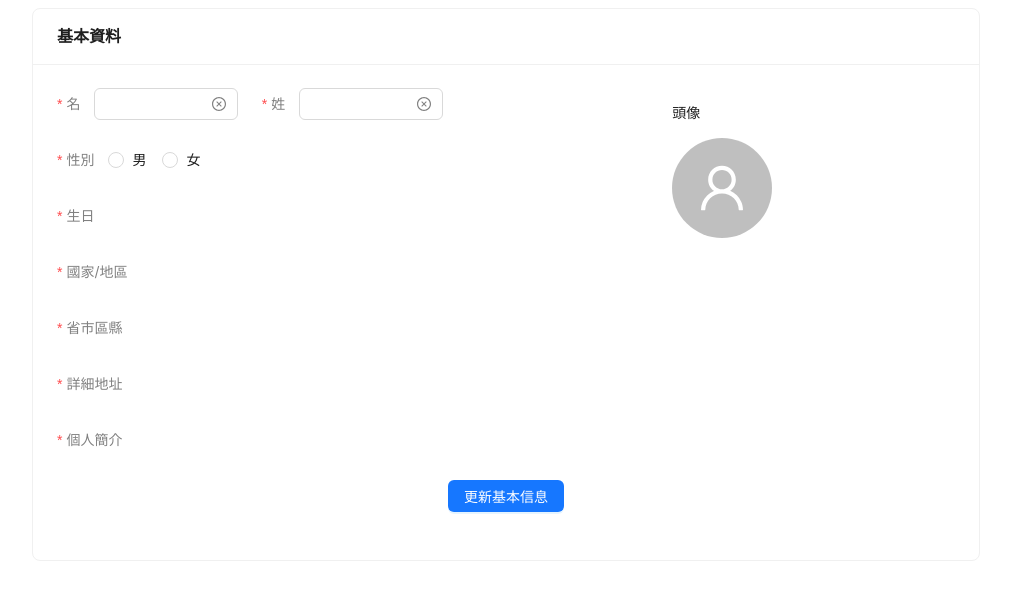
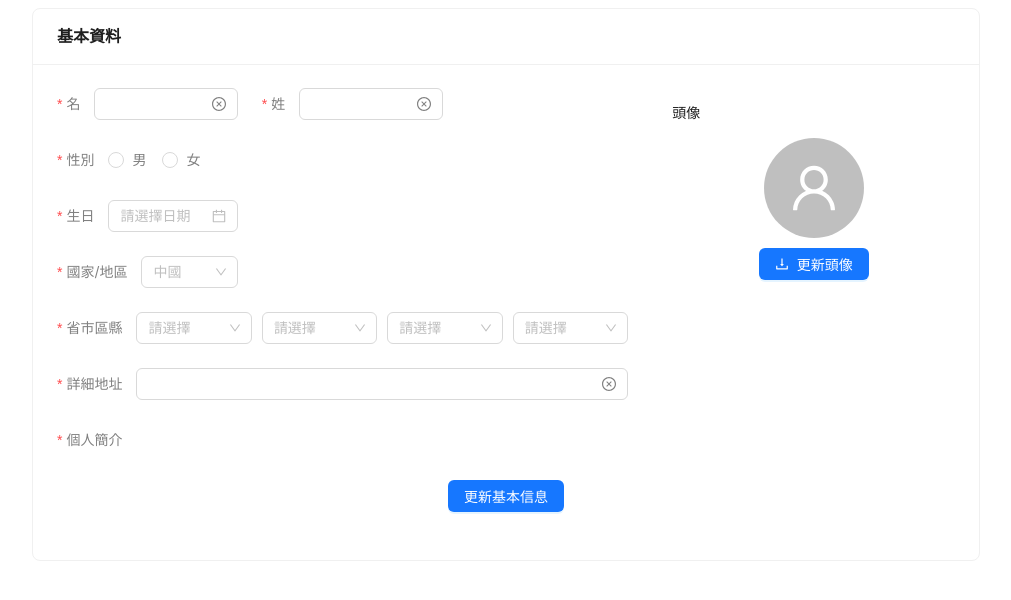
Before and after one commit to Briantam0422/xoocity-demo, a Next.js app: page / in a window 1280 px wide. Shown: the top 600 px of the page, without its empty margins (134-1145 px from the left). Built offline with nearby package versions, Linux system fonts and the light colour scheme.

Commit message:
Feature: add data picker component

```diff
--- /dev/null
+++ b/app/components/DatePicker/DatePickerSelectDay.tsx
@@ -0,0 +1,18 @@
+import type { DatePickerProps } from "antd";
+import { DatePicker, Space } from "antd";
+
+type tProp = {
+    placeholder : string
+}
+
+const onChange: DatePickerProps["onChange"] = (date, dateString) => {
+  console.log(date, dateString);
+};
+
+export default function DatePickerSelectDay({ placeholder }:tProp) {
+  return (
+    <>
+      <DatePicker placeholder={placeholder} onChange={onChange} />
+    </>
+  );
+}
--- a/app/page.tsx
+++ b/app/page.tsx
@@ -9,13 +9,16 @@ import {
   Button,
   Avatar,
   Radio,
+  Space,
+  Select,
 } from "antd";
-import { UserOutlined } from "@ant-design/icons";
+import { UserOutlined, DownloadOutlined } from "@ant-design/icons";
 import { UserType, Gender } from "./types/UserType";
 import FormLayout from "./components/Form/FormLayout";
 import InputWithClearButtonComponent from "./components/Input/InputWithClearButtonComponent";
 import FormItemComponent from "./components/Form/FormItemComponent";
 import RadioGroupComponent from "./components/Radio/RadioGroupComponent";
+import DatePickerSelectDay from "./components/DatePicker/DatePickerSelectDay";
 
 export default function Home() {
   const arrGenders: Gender = {
@@ -31,7 +34,14 @@ export default function Home() {
               <Row justify="space-between" gutter={25}>
                 <Col span={8} order={2}>
                   <p>頭像</p>
+                  <Row justify="center" style={{ marginBottom: "10px" }}>
                     <Avatar size={100} icon={<UserOutlined />} />
+                  </Row>
+                  <Row justify="center">
+                    <Button type="primary" icon={<DownloadOutlined />}>
+                      更新頭像
+                    </Button>
+                  </Row>
                 </Col>
                 <Col span={16} order={1}>
                   <Row justify="start" gutter={24}>
@@ -64,9 +74,9 @@ export default function Home() {
                   <Row justify="start" gutter={24}>
                     <Col
                       xs={{ span: 24 }}
-                      sm={{ span: 16 }}
-                      md={{ span: 12 }}
-                      lg={{ span: 8 }}>
+                      sm={{ span: 24 }}
+                      md={{ span: 24 }}
+                      lg={{ span: 24 }}>
                       <FormItemComponent
                         label="性別"
                         name="gender"
@@ -74,7 +84,12 @@ export default function Home() {
                         <RadioGroupComponent>
                           {Object.keys(arrGenders).map((key: string) => (
                             <>
-                              <Radio value={key}>{arrGenders[key]}</Radio>
+                              <Radio
+                                key={key}
+                                value={key}
+                                style={{ color: "gray" }}>
+                                {arrGenders[key]}
+                              </Radio>
                             </>
                           ))}
                         </RadioGroupComponent>
@@ -91,9 +106,9 @@ export default function Home() {
                       <FormItemComponent
                         label="生日"
                         name="birthday"
-                        rules={[
-                          { required: true, message: "請輸入你的性別" },
-                        ]}></FormItemComponent>
+                        rules={[{ required: true, message: "請輸入你的性別" }]}>
+                        <DatePickerSelectDay placeholder="請選擇日期" />
+                      </FormItemComponent>
                     </Col>
                   </Row>
 
@@ -106,41 +121,62 @@ export default function Home() {
                       <FormItemComponent
                         label="國家/地區"
                         name="country"
-                        rules={[
-                          { required: true, message: "請輸入你的性別" },
-                        ]}></FormItemComponent>
-                    </Col>
-                  </Row>
+                        rules={[{ required: true, message: "請輸入你的性別" }]}>
+                        <Select
+                          placeholder="中國"
+                          style={{ width: "100%" }}></Select>
+                      </FormItemComponent>
                     </Col>
                   </Row>
 
                   <Row justify="start" gutter={24}>
                     <Col
                       xs={{ span: 24 }}
-                  sm={{ span: 16 }}
-                  md={{ span: 12 }}
-                  lg={{ span: 8 }}>
+                      sm={{ span: 24 }}
+                      md={{ span: 24 }}
+                      lg={{ span: 24 }}>
                       <FormItemComponent
                         label="省市區縣"
                         name="country"
-                    rules={[
-                      { required: true, message: "請輸入你的性別" },
-                    ]}></FormItemComponent>
+                        rules={[{ required: true, message: "請輸入你的性別" }]}>
+                        <Row gutter={10}>
+                          <Col xs={12} sm={12} md={8} lg={6}>
+                            <Select
+                              placeholder="請選擇"
+                              style={{ width: "100%" }}></Select>
+                          </Col>
+                          <Col xs={12} sm={12} md={8} lg={6}>
+                            <Select
+                              placeholder="請選擇"
+                              style={{ width: "100%" }}></Select>
+                          </Col>
+                          <Col xs={12} sm={12} md={8} lg={6}>
+                            <Select
+                              placeholder="請選擇"
+                              style={{ width: "100%" }}></Select>
+                          </Col>
+                          <Col xs={12} sm={12} md={8} lg={6}>
+                            <Select
+                              placeholder="請選擇"
+                              style={{ width: "100%" }}></Select>
+                          </Col>
+                        </Row>
+                      </FormItemComponent>
                     </Col>
                   </Row>
 
                   <Row justify="start" gutter={24}>
                     <Col
                       xs={{ span: 24 }}
-                  sm={{ span: 16 }}
-                  md={{ span: 12 }}
-                  lg={{ span: 8 }}>
+                      sm={{ span: 24 }}
+                      md={{ span: 24 }}
+                      lg={{ span: 24 }}>
                       <FormItemComponent
                         label="詳細地址"
                         name="address"
-                    rules={[
-                      { required: true, message: "請輸入你的性別" },
-                    ]}></FormItemComponent>
+                        rules={[{ required: true, message: "請輸入你的性別" }]}>
+                        <InputWithClearButtonComponent></InputWithClearButtonComponent>
+                      </FormItemComponent>
                     </Col>
                   </Row>
 
@@ -158,6 +194,8 @@ export default function Home() {
                         ]}></FormItemComponent>
                     </Col>
                   </Row>
+                </Col>
+              </Row>
               <Row justify="center">
                 <Form.Item wrapperCol={{ span: 16 }}>
                   <Button type="primary" htmlType="submit">
--- a/app/types/UserType.ts
+++ b/app/types/UserType.ts
@@ -10,6 +10,5 @@ export type UserType = {
 }
 
 export type Gender = {
-    m : string,
-    f : string
+    [key:string] : string
 }
```
Also changed, not shown: app/components/Radio/RadioGroupComponent.tsx (+11 -11 lines). Lines whose indentation alone changed are shown as unchanged.
